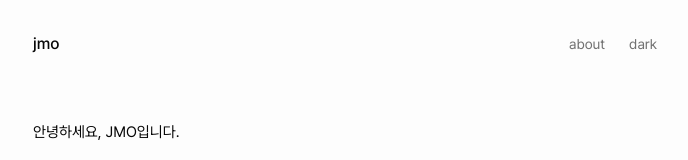
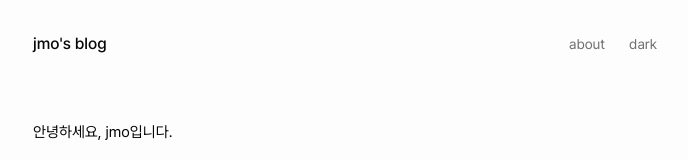
Before and after one commit to jbj338033/jmo.kr, a Next.js app in the folder apps/blog/: page /about in a window 1280 px wide. Shown: the top 160 px of the page, without its empty margins (295-983 px from the left). Built offline with nearby package versions, Linux system fonts and the light colour scheme.

Commit message:
chore: update site config

```diff
--- a/apps/blog/src/shared/config/site.ts
+++ b/apps/blog/src/shared/config/site.ts
@@ -1,12 +1,12 @@
 export const siteConfig = {
-  name: "Blog",
+  name: "jmo's blog",
   description: "Personal blog",
   url: "https://blog.example.com",
   author: {
-    name: "JMO",
+    name: "jmo",
     email: "jmo@example.com",
   },
   links: {
-    github: "https://github.com/jmo",
+    github: "https://github.com/jbj338033",
   },
 } as const;
--- a/apps/blog/src/widgets/header/ui/header.tsx
+++ b/apps/blog/src/widgets/header/ui/header.tsx
@@ -1,6 +1,7 @@
 import Link from "next/link";
 import { Container } from "@/shared/ui";
 import { ThemeToggle } from "@/features/theme";
+import { siteConfig } from "@/shared/config";
 
 export function Header() {
   return (
@@ -8,7 +9,7 @@ export function Header() {
       <Container>
         <nav className="flex items-center justify-between">
           <Link href="/" className="font-medium hover:opacity-60 transition-opacity">
-            jmo
+            {siteConfig.name}
           </Link>
           <div className="flex items-center gap-6">
             <Link
```
